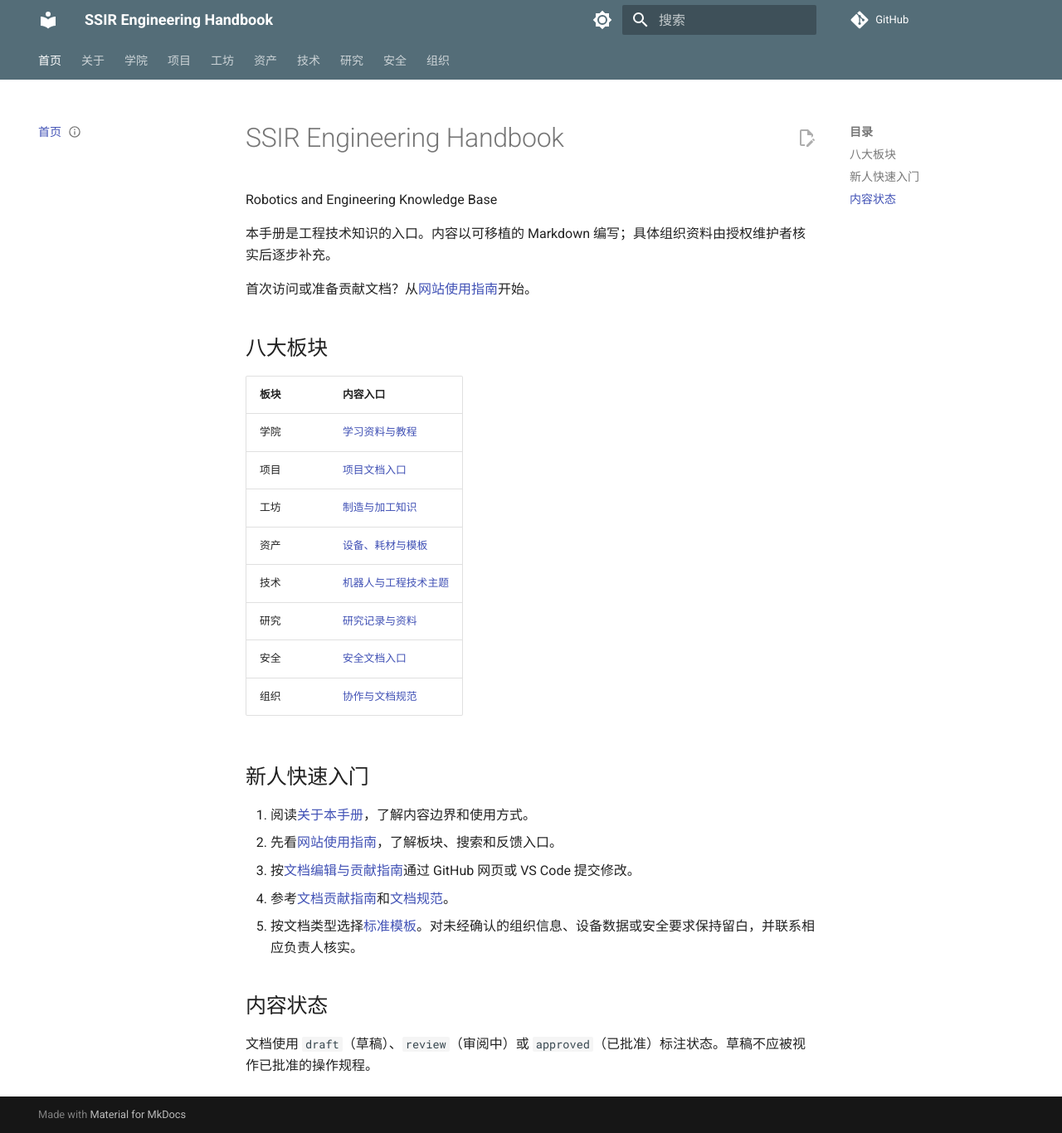
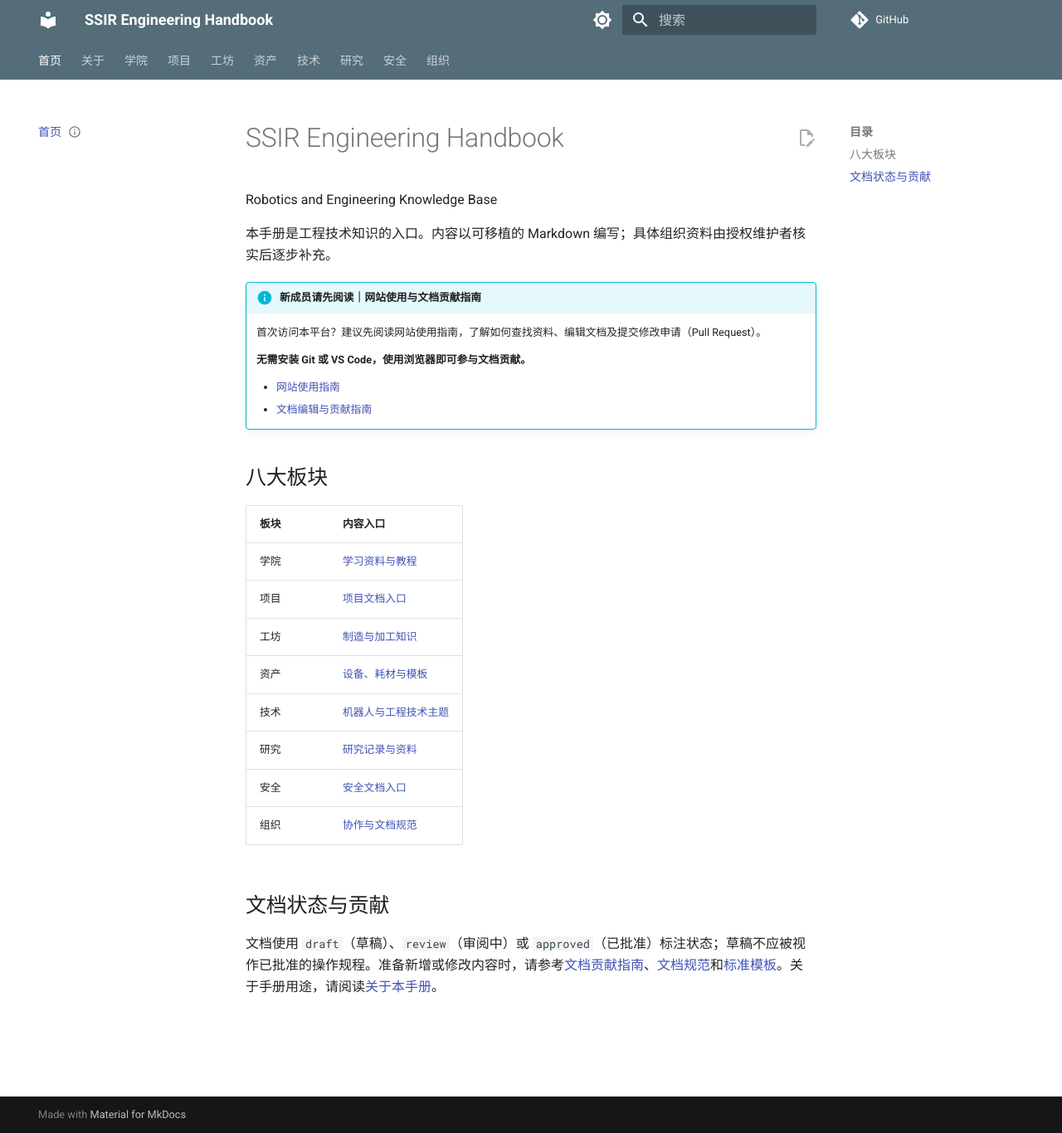
Before and after one commit to SSIR-GDSYZX/SSIR-Engineering-Handbook, an MkDocs documentation site: the page built from docs/index.md, in a window 1280 px wide and 1366 px high. Shown: the whole window at 83% size. Built offline with MkDocs 1.6.1 and Material for MkDocs 9.7.7, drawn with Linux system fonts in a browser that asks for light colours; comment, search, counter and statistics services are not loaded.

Commit message:
docs: add homepage onboarding callout

```diff
--- a/docs/index.md
+++ b/docs/index.md
@@ -12,7 +12,14 @@ Robotics and Engineering Knowledge Base
 
 本手册是工程技术知识的入口。内容以可移植的 Markdown 编写；具体组织资料由授权维护者核实后逐步补充。
 
-首次访问或准备贡献文档？从[网站使用指南](organization/website-guide.md)开始。
+!!! info "新成员请先阅读｜网站使用与文档贡献指南"
+
+    首次访问本平台？建议先阅读网站使用指南，了解如何查找资料、编辑文档及提交修改申请（Pull Request）。
+
+    **无需安装 Git 或 VS Code，使用浏览器即可参与文档贡献。**
+
+    - [网站使用指南](organization/website-guide.md)
+    - [文档编辑与贡献指南](organization/document-editing-guide.md)
 
 ## 八大板块
 
@@ -27,14 +34,6 @@ Robotics and Engineering Knowledge Base
 | 安全 | [安全文档入口](safety/index.md) |
 | 组织 | [协作与文档规范](organization/index.md) |
 
-## 新人快速入门
+## 文档状态与贡献
 
-1. 阅读[关于本手册](about/index.md)，了解内容边界和使用方式。
-2. 先看[网站使用指南](organization/website-guide.md)，了解板块、搜索和反馈入口。
-3. 按[文档编辑与贡献指南](organization/document-editing-guide.md)通过 GitHub 网页或 VS Code 提交修改。
-4. 参考[文档贡献指南](organization/contribution-guide.md)和[文档规范](organization/document-standards.md)。
-5. 按文档类型选择[标准模板](templates/index.md)。对未经确认的组织信息、设备数据或安全要求保持留白，并联系相应负责人核实。
-
-## 内容状态
-
-文档使用 `draft`（草稿）、`review`（审阅中）或 `approved`（已批准）标注状态。草稿不应被视作已批准的操作规程。
+文档使用 `draft`（草稿）、`review`（审阅中）或 `approved`（已批准）标注状态；草稿不应被视作已批准的操作规程。准备新增或修改内容时，请参考[文档贡献指南](organization/contribution-guide.md)、[文档规范](organization/document-standards.md)和[标准模板](templates/index.md)。关于手册用途，请阅读[关于本手册](about/index.md)。
--- a/mkdocs.yml
+++ b/mkdocs.yml
@@ -39,6 +39,7 @@ plugins:
       lang: zh
 
 markdown_extensions:
+  - admonition
   - tables
   - fenced_code
   - pymdownx.superfences:
```
